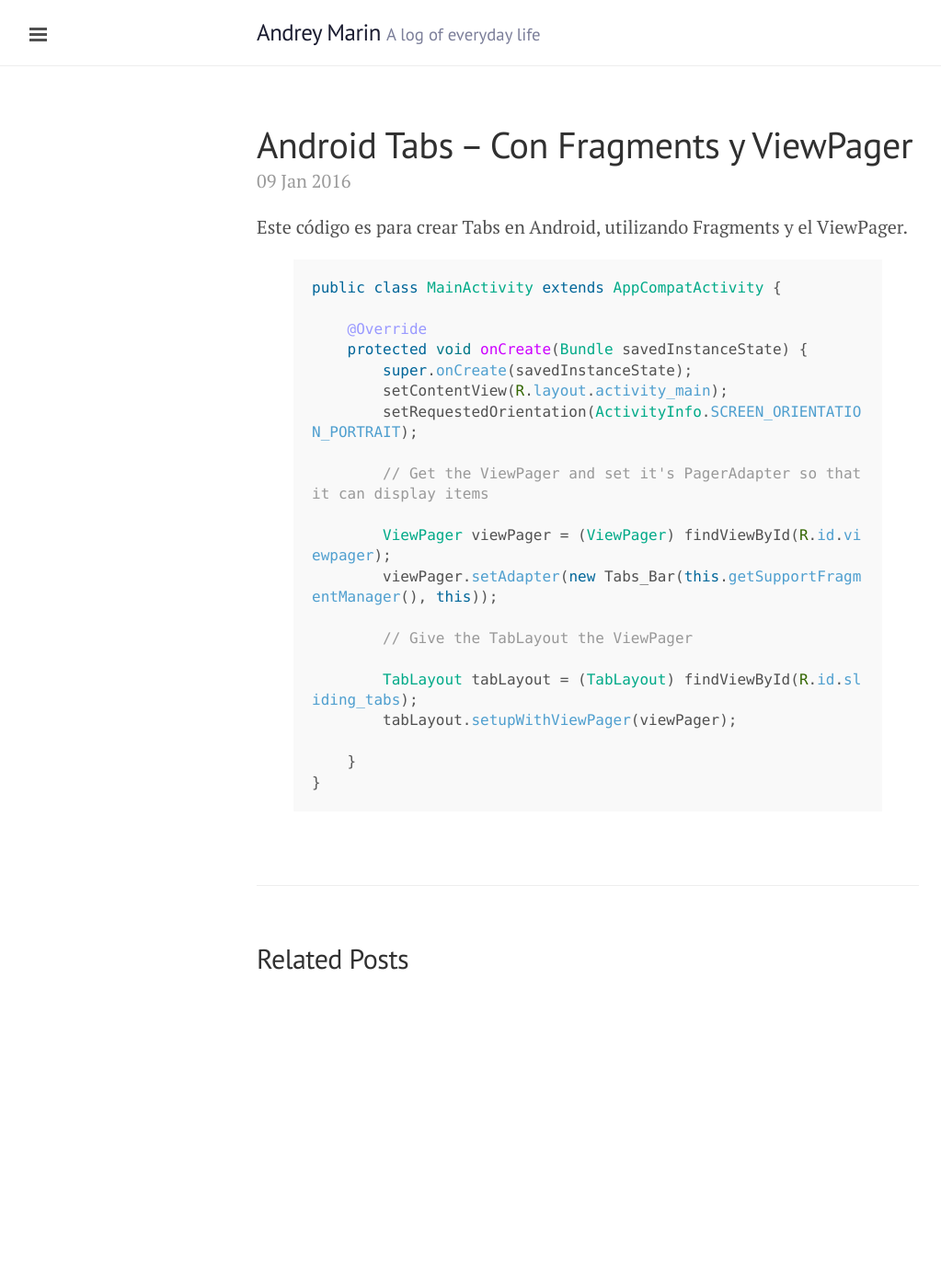
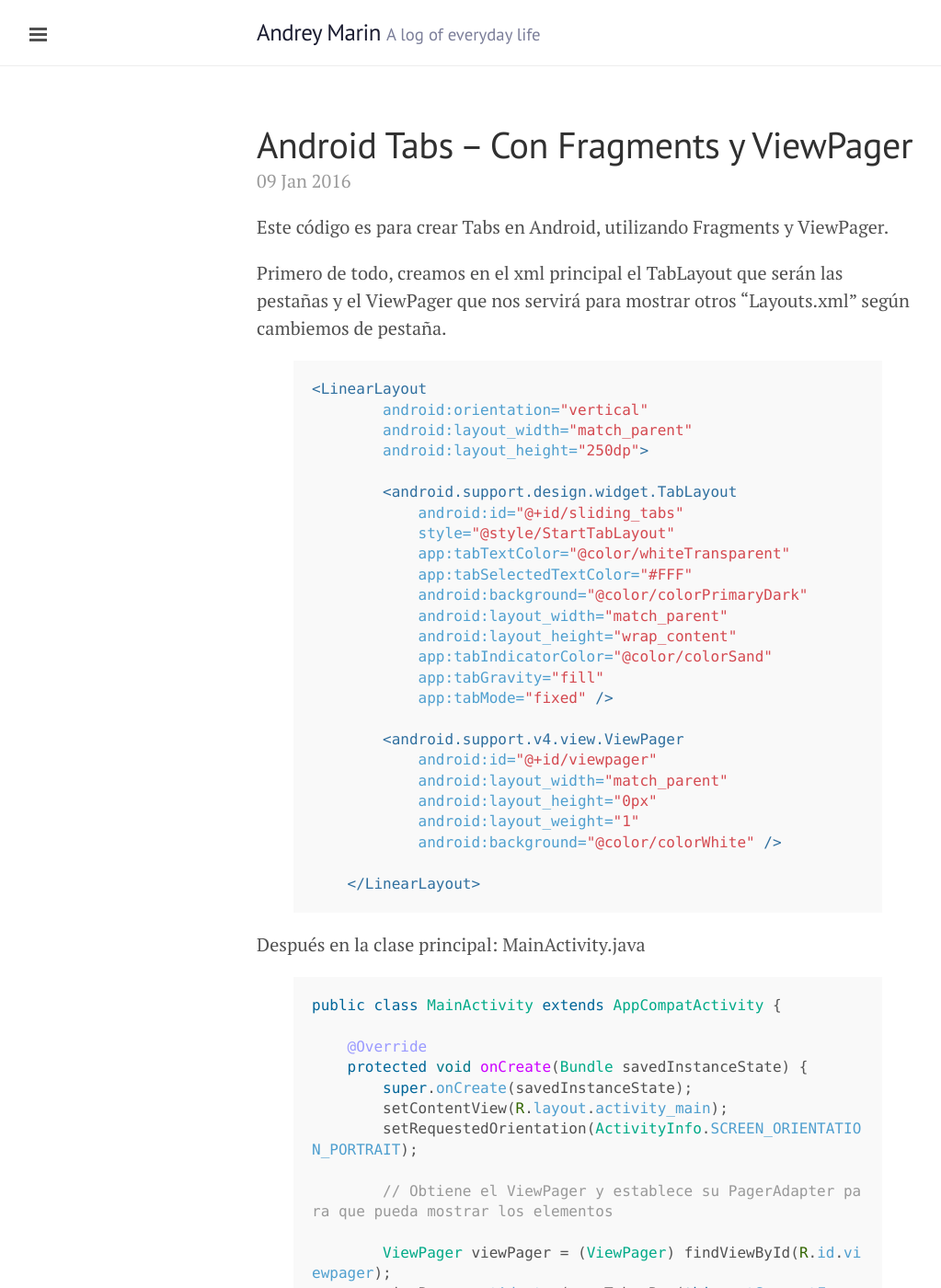
Before and after one commit to andreycattalin/andreycattalin.github.io, a Jekyll site: the page built from _posts/2016-01-09-android-tabs-con-fragments-y-viewpager.markdown, in a window 1280 px wide and 1400 px high. Shown: the whole window at 92% size, without its empty margins (1-1024 px from the left). Built offline with Jekyll 4.4.1, drawn with Linux system fonts in a browser that asks for light colours; some of the changed text lies outside the part shown.

Commit message:
Post update: Android Tabs – Con Fragments y ViewPager

```diff
--- a/_posts/2016-01-09-android-tabs-con-fragments-y-viewpager.markdown
+++ b/_posts/2016-01-09-android-tabs-con-fragments-y-viewpager.markdown
@@ -5,7 +5,39 @@ layout: post
 tags: [Android, Tabs, Fragments, ViewPager, TabLayout, FragmentPagerAdapter]
 categories: [Android]
 ---
-Este código es para crear Tabs en Android, utilizando Fragments y el ViewPager.
+Este código es para crear Tabs en Android, utilizando Fragments y ViewPager.
+
+Primero de todo, creamos en el xml principal el TabLayout que serán las pestañas y el ViewPager que nos servirá para mostrar otros "Layouts.xml" según cambiemos de pestaña.
+
+{% highlight xml %}
+<LinearLayout
+        android:orientation="vertical"
+        android:layout_width="match_parent"
+        android:layout_height="250dp">
+
+        <android.support.design.widget.TabLayout
+            android:id="@+id/sliding_tabs"
+            style="@style/StartTabLayout"
+            app:tabTextColor="@color/whiteTransparent"
+            app:tabSelectedTextColor="#FFF"
+            android:background="@color/colorPrimaryDark"
+            android:layout_width="match_parent"
+            android:layout_height="wrap_content"
+            app:tabIndicatorColor="@color/colorSand"
+            app:tabGravity="fill"
+            app:tabMode="fixed" />
+
+        <android.support.v4.view.ViewPager
+            android:id="@+id/viewpager"
+            android:layout_width="match_parent"
+            android:layout_height="0px"
+            android:layout_weight="1"
+            android:background="@color/colorWhite" />
+
+    </LinearLayout>
+{% endhighlight %}
+
+Después en la clase principal: MainActivity.java
 
 {% highlight java %}
 public class MainActivity extends AppCompatActivity {
@@ -16,11 +48,11 @@ public class MainActivity extends AppCompatActivity {
         setContentView(R.layout.activity_main);
         setRequestedOrientation(ActivityInfo.SCREEN_ORIENTATION_PORTRAIT);
 
-        // Get the ViewPager and set it's PagerAdapter so that it can display items
+        // Obtiene el ViewPager y establece su PagerAdapter para que pueda mostrar los elementos
         ViewPager viewPager = (ViewPager) findViewById(R.id.viewpager);
         viewPager.setAdapter(new Tabs_Bar(this.getSupportFragmentManager(), this));
 
-        // Give the TabLayout the ViewPager
+        // Pasa el TabLayout al ViewPager
         TabLayout tabLayout = (TabLayout) findViewById(R.id.sliding_tabs);
         tabLayout.setupWithViewPager(viewPager);
 
```
